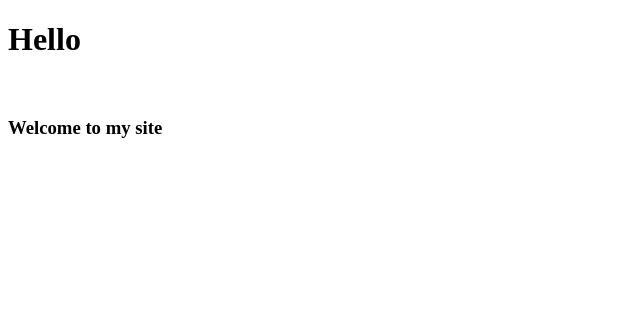
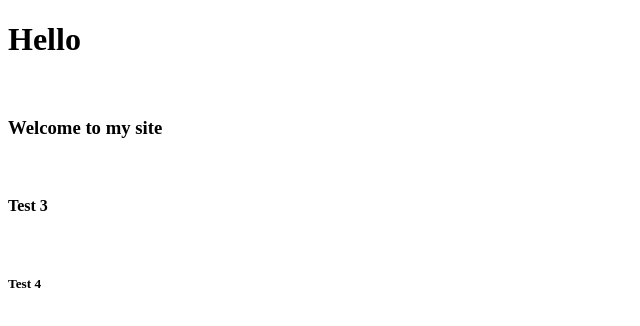
Before and after one commit to kerenkobi2/test, a plain HTML site: page index.html in a window 1280 px wide. Shown: the whole page, without its empty margins (0-640 px from the left). Drawn offline with Linux system fonts and the light colour scheme.

Commit message:
edited index.html

```diff
--- a/index.html
+++ b/index.html
@@ -9,5 +9,9 @@
     <h1>Hello</h1>
     <br />
     <h3>Welcome to my site</h3>
+    <br />
+    <h4>Test 3</h4>
+    <br />
+    <h5>Test 4</h5>
 </body>
 </html>
```
